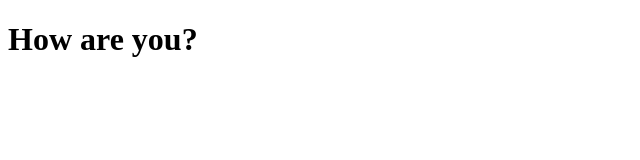
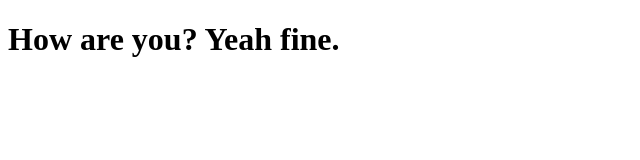
Before and after one commit to Viswanth13/Html-Coursera, a plain HTML site: page site/index.html in a window 1280 px wide. Shown: the whole page, without its empty margins (0-640 px from the left). Drawn offline with Linux system fonts and the light colour scheme.

Commit message:
Small addition to our page content.

```diff
--- a/site/index.html
+++ b/site/index.html
@@ -4,6 +4,6 @@
 	<title>How are you?</title>
 </head>
 <body>
-<h1>How are you?<h1>
+<h1>How are you? Yeah fine.<h1>
 </body>
 </html>
```
